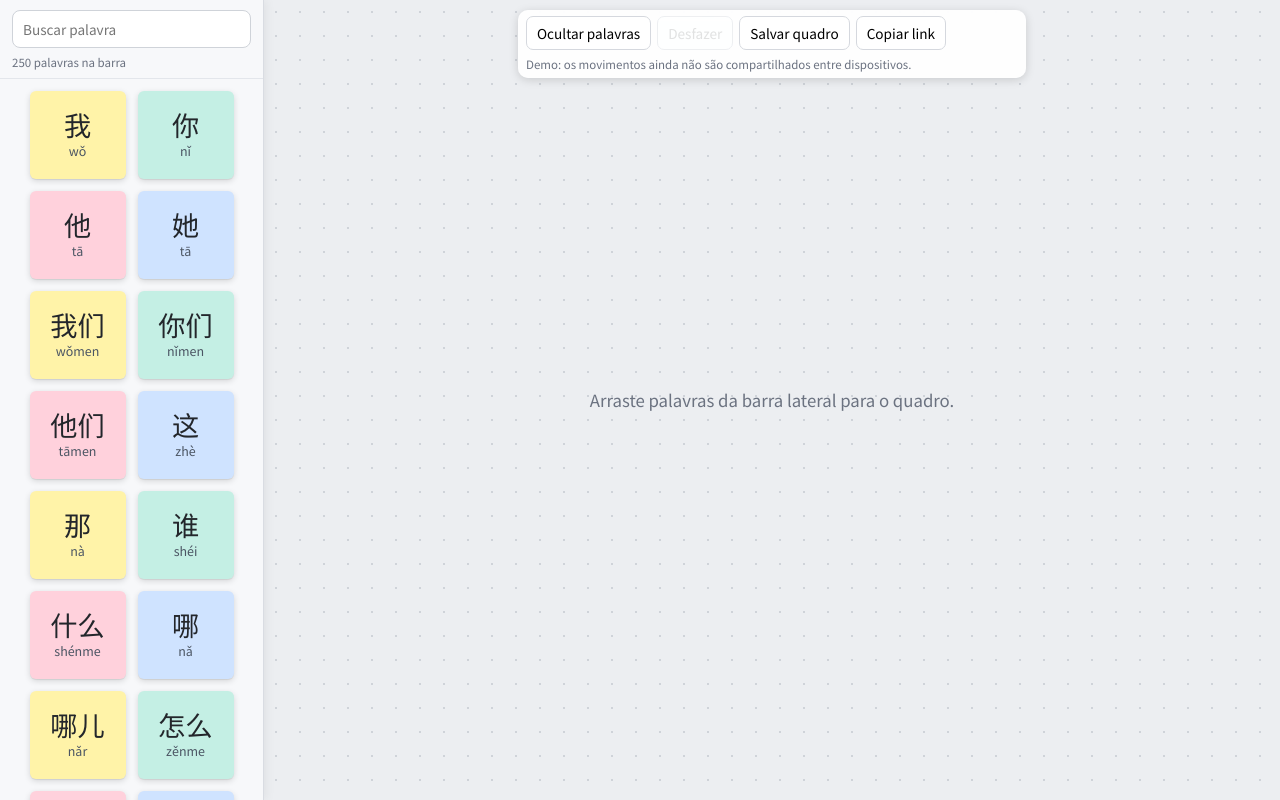
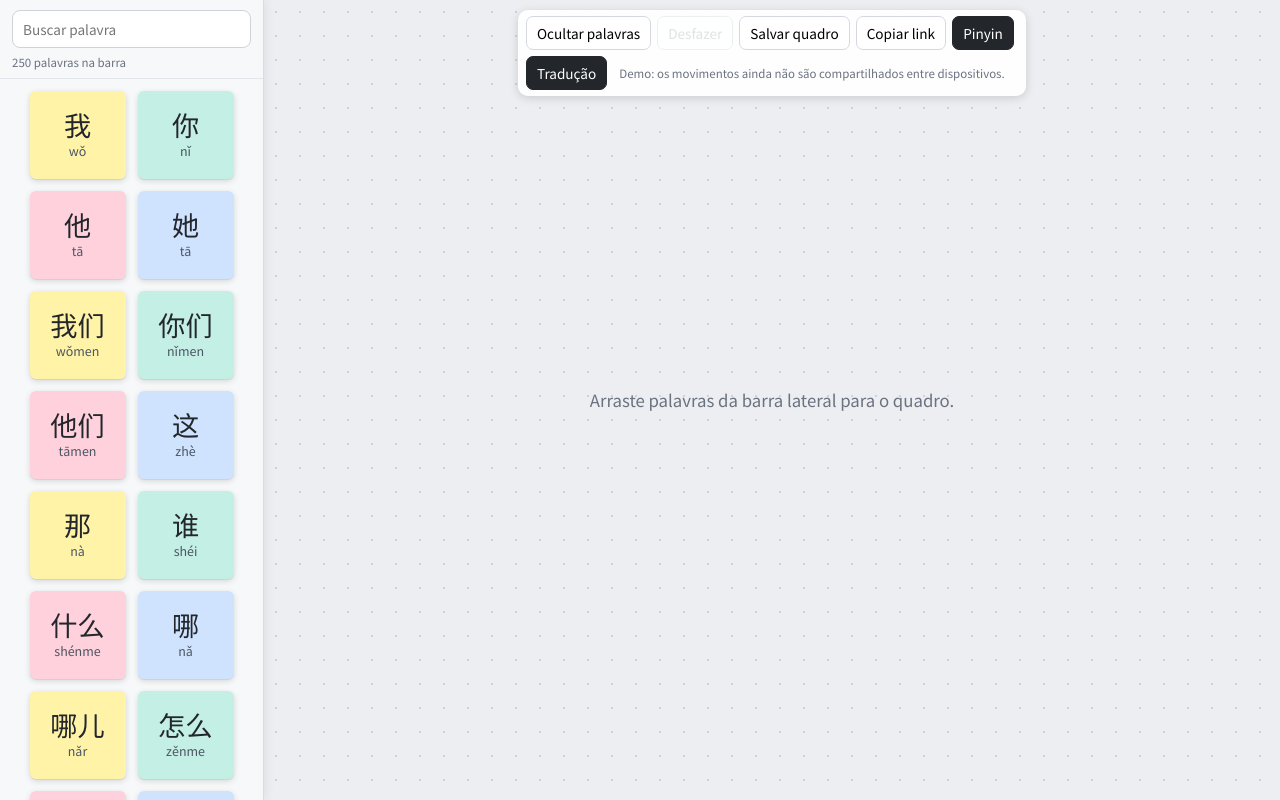
Before and after one commit to LeandroAS27/MiraMandarim, a React (Vite) app: page / in a window 1280 px wide. Both pictures are taken after a click on the button "Criar quadro". Built offline with nearby package versions, Linux system fonts and the light colour scheme.

Commit message:
Item 1: botões para mostrar/ocultar pinyin e tradução, com preferência salva

```diff
--- a/src/components/Board.tsx
+++ b/src/components/Board.tsx
@@ -18,6 +18,7 @@ import { Draggable } from './Draggable'
 import { StickyNote } from './StickyNote'
 import { Toolbar } from './Toolbar'
 import { Tray } from './Tray'
+import { usePreferences } from "../hooks/usePreferences"
 import styles from './Board.module.css'
 
 interface XY {
@@ -33,6 +34,7 @@ const inside = (el: Element | null, p: XY): boolean => {
 
 export function Board({ boardId }: { boardId: string }) {
   const { positions, moveNote, undo, canUndo, save, openSaved, hasSaved } = useBoard(boardId)
+  const [prefs, updatePrefs] = usePreferences()
   const [topId, setTopId] = useState<string | null>(null)
   const [activeId, setActiveId] = useState<string | null>(null)
   const [query, setQuery] = useState('')
@@ -147,11 +149,15 @@ export function Board({ boardId }: { boardId: string }) {
           colors={colorOf}
           query={query}
           onQuery={setQuery}
+          showPinyin={prefs.showPinyin}
+          showTraducao={prefs.showTraducao}
         />
         <Toolbar
           canUndo={canUndo}
           hasSaved={hasSaved}
           trayOpen={trayOpen}
+          prefs={prefs}
+          onPrefs={updatePrefs}
           onToggleTray={() => setTrayOpen((o) => !o)}
           onUndo={undo}
           onSave={save}
@@ -160,7 +166,7 @@ export function Board({ boardId }: { boardId: string }) {
         <div ref={viewport} className={styles.viewport}>
           <div className={styles.canvas} style={{ width: CANVAS_W, height: CANVAS_H }} onPointerDown={onBgPointerDown}>
             {placed.map((p) => (
-              <Draggable key={p.id} palavra={p} pos={positions[p.id]} color={colorOf[p.id]} isTop={p.id === topId} onReturn={returnNote} />
+              <Draggable key={p.id} palavra={p} pos={positions[p.id]} color={colorOf[p.id]} isTop={p.id === topId} onReturn={returnNote} showPinyin={prefs.showPinyin} showTraducao={prefs.showTraducao} />
             ))}
           </div>
         </div>
@@ -169,7 +175,7 @@ export function Board({ boardId }: { boardId: string }) {
         )}
         <SentencePanel sentences={sentences} />
         <DragOverlay dropAnimation={null} zIndex={3000}>
-          {active ? <StickyNote palavra={active} color={colorOf[active.id]} variant="overlay" /> : null}
+          {active ? <StickyNote palavra={active} color={colorOf[active.id]} variant="overlay" showPinyin={prefs.showPinyin} showTraducao={prefs.showTraducao} /> : null}
         </DragOverlay>
       </DndContext>
     </div>
--- a/src/components/Draggable.tsx
+++ b/src/components/Draggable.tsx
@@ -9,6 +9,8 @@ interface Props {
   pos: Pos
   color: number
   isTop: boolean
+  showPinyin: boolean
+  showTraducao: boolean
   /** Devolve a palavra à barra lateral (um único passo no histórico). */
   onReturn: (id: string) => void
 }
@@ -19,7 +21,7 @@ interface Props {
  * transform, e o DragOverlay precisa partir do ponto certo.
  * Durante o arraste quem aparece é o DragOverlay; este fica invisível no lugar.
  */
-export const Draggable = memo(function Draggable({ palavra, pos, color, isTop, onReturn }: Props) {
+export const Draggable = memo(function Draggable({ palavra, pos, color, isTop, onReturn, showPinyin, showTraducao }: Props) {
   const { setNodeRef, attributes, listeners, isDragging } = useDraggable({ id: palavra.id })
   return (
     <div
@@ -40,7 +42,7 @@ export const Draggable = memo(function Draggable({ palavra, pos, color, isTop, o
         opacity: isDragging ? 0 : 1,
       }}
     >
-      <StickyNote palavra={palavra} color={color} />
+      <StickyNote palavra={palavra} color={color} showPinyin={showPinyin} showTraducao={showTraducao} />
       <button
         type="button"
         className={styles.del}
--- a/src/components/Toolbar.module.css
+++ b/src/components/Toolbar.module.css
@@ -2,5 +2,7 @@
 .bar button { border: 1px solid #d5d8de; background: #fff; border-radius: 7px; padding: 6px 10px; font-size: .85rem; cursor: pointer; }
 .bar button:hover:not(:disabled) { background: #f2f4f7; }
 .bar button:disabled { opacity: .4; cursor: default; }
+.bar button.toggle[aria-pressed='true'] { background: #23262b; color: #fff; border-color: #23262b; }
+.bar button.toggle[aria-pressed='true']:hover:not(:disabled) { background: #3a3f47; }
 .msg { font-size: .8rem; color: #0f766e; }
 .demo { font-size: .72rem; color: var(--muted); }
--- a/src/components/Toolbar.tsx
+++ b/src/components/Toolbar.tsx
@@ -1,17 +1,20 @@
 import { useState } from 'react'
+import type { Prefs } from '../store/preferences'
 import styles from './Toolbar.module.css'
 
 interface Props {
   canUndo: boolean
   hasSaved: boolean
   trayOpen: boolean
+  prefs: Prefs
+  onPrefs: (patch: Partial<Prefs>) => void
   onToggleTray: () => void
   onUndo: () => void
   onSave: () => void
   onOpenSaved: () => void
 }
 
-export function Toolbar({ canUndo, hasSaved, trayOpen, onToggleTray, onUndo, onSave, onOpenSaved }: Props) {
+export function Toolbar({ canUndo, hasSaved, trayOpen, prefs, onPrefs, onToggleTray, onUndo, onSave, onOpenSaved }: Props) {
   const [msg, setMsg] = useState('')
   const flash = (m: string) => {
     setMsg(m)
@@ -41,6 +44,12 @@ export function Toolbar({ canUndo, hasSaved, trayOpen, onToggleTray, onUndo, onS
       </button>
       {hasSaved && <button onClick={onOpenSaved}>Abrir quadro salvo</button>}
       <button onClick={copy}>Copiar link</button>
+      <button className={styles.toggle} aria-pressed={prefs.showPinyin} onClick={() => onPrefs({ showPinyin: !prefs.showPinyin })}>
+        Pinyin
+      </button>
+      <button className={styles.toggle} aria-pressed={prefs.showTraducao} onClick={() => onPrefs({ showTraducao: !prefs.showTraducao })}>
+        Tradução
+      </button>
       <span className={styles.msg} aria-live="polite">{msg}</span>
       <span className={styles.demo}>Demo: os movimentos ainda não são compartilhados entre dispositivos.</span>
     </header>
--- a/src/components/Tray.tsx
+++ b/src/components/Tray.tsx
@@ -4,7 +4,7 @@ import type { Palavra } from '../types'
 import { StickyNote } from './StickyNote'
 import styles from './Tray.module.css'
 
-const TrayItem = memo(function TrayItem({ palavra, color }: { palavra: Palavra; color: number }) {
+const TrayItem = memo(function TrayItem({ palavra, color, showPinyin, showTraducao }: { palavra: Palavra; color: number; showPinyin: boolean; showTraducao: boolean }) {
   const { setNodeRef, attributes, listeners, isDragging } = useDraggable({ id: palavra.id })
   return (
     <div
@@ -13,7 +13,7 @@ const TrayItem = memo(function TrayItem({ palavra, color }: { palavra: Palavra;
       {...listeners}
       style={{ touchAction: 'none', opacity: isDragging ? 0.3 : 1 }}
     >
-      <StickyNote palavra={palavra} color={color} variant="tray" />
+      <StickyNote palavra={palavra} color={color} variant="tray" showPinyin={showPinyin} showTraducao={showTraducao} />
     </div>
   )
 })
@@ -26,10 +26,12 @@ interface Props {
   colors: Record<string, number>
   query: string
   onQuery: (q: string) => void
+  showPinyin: boolean
+  showTraducao: boolean
 }
 
 /** Barra lateral com as palavras que ainda não estão no quadro. */
-export function Tray({ trayRef, open, items, remaining, colors, query, onQuery }: Props) {
+export function Tray({ trayRef, open, items, remaining, colors, query, onQuery, showPinyin, showTraducao }: Props) {
   return (
     <aside ref={trayRef} className={`${styles.tray} ${open ? '' : styles.closed}`} aria-label="Palavras">
       <div className={styles.head}>
@@ -49,7 +51,7 @@ export function Tray({ trayRef, open, items, remaining, colors, query, onQuery }
       </div>
       <div className={styles.list}>
         {items.map((p) => (
-          <TrayItem key={p.id} palavra={p} color={colors[p.id]} />
+          <TrayItem key={p.id} palavra={p} color={colors[p.id]} showPinyin={showPinyin} showTraducao={showTraducao} />
         ))}
         {items.length === 0 && remaining > 0 && <p className={styles.empty}>Nenhuma palavra encontrada.</p>}
       </div>
--- /dev/null
+++ b/src/hooks/usePreferences.ts
@@ -0,0 +1,14 @@
+import { useCallback, useState } from 'react'
+import { loadPrefs, savePrefs, type Prefs } from '../store/preferences'
+
+export function usePreferences() {
+  const [prefs, setPrefs] = useState<Prefs>(() => loadPrefs())
+  const update = useCallback((patch: Partial<Prefs>) => {
+    setPrefs((prev) => {
+      const next = { ...prev, ...patch }
+      savePrefs(next)
+      return next
+    })
+  }, [])
+  return [prefs, update] as const
+}
--- /dev/null
+++ b/src/store/preferences.ts
@@ -0,0 +1,37 @@
+/**
+ * Preferências do usuário (localStorage). Ficam separadas do estado do quadro:
+ * o reset do quadro não mexe nelas.
+ */
+export interface Prefs {
+  showPinyin: boolean
+  showTraducao: boolean
+  /** Painel da frase sempre aberto. */
+  pinFrase: boolean
+}
+
+export const DEFAULT_PREFS: Prefs = { showPinyin: true, showTraducao: true, pinFrase: false }
+export const PREFS_KEY = 'miro-mandarim:prefs'
+
+export function loadPrefs(storage: Storage = localStorage): Prefs {
+  const out: Prefs = { ...DEFAULT_PREFS }
+  try {
+    const raw = storage.getItem(PREFS_KEY)
+    if (!raw) return out
+    const parsed = JSON.parse(raw) as Record<string, unknown> | null
+    for (const k of Object.keys(DEFAULT_PREFS) as (keyof Prefs)[]) {
+      const v = parsed?.[k]
+      if (typeof v === 'boolean') out[k] = v
+    }
+  } catch {
+    /* preferências corrompidas: usa o padrão */
+  }
+  return out
+}
+
+export function savePrefs(prefs: Prefs, storage: Storage = localStorage): void {
+  try {
+    storage.setItem(PREFS_KEY, JSON.stringify(prefs))
+  } catch {
+    /* sem localStorage: a preferência vale só nesta sessão */
+  }
+}
```
Also changed, not shown: src/components/StickyNote.tsx (+9 -7 lines), 1 other file (tests, documents, lock files or other folders).
